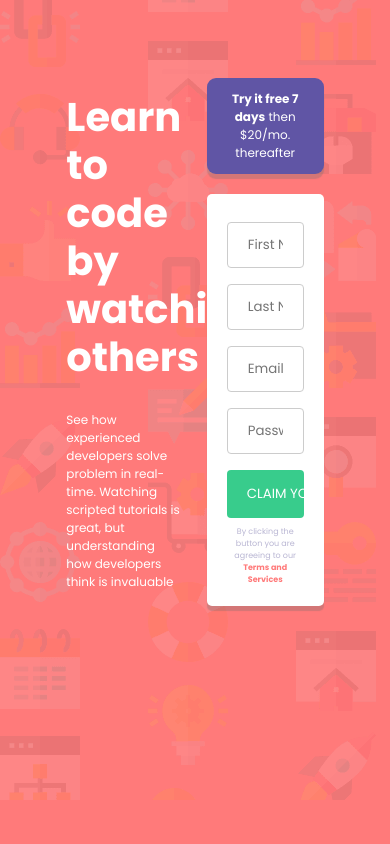
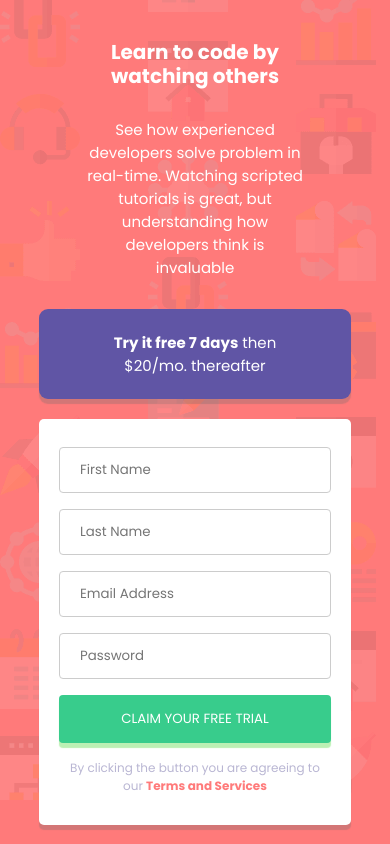
Before and after one commit to Terdanny1/Zuri-Media-Query-Task, a plain HTML site: page index.html in a window 390 px wide. Drawn offline with Linux system fonts and the light colour scheme.

Commit message:
finalizing the responsiveness

```diff
--- a/index.html
+++ b/index.html
@@ -1,41 +1,50 @@
 <!DOCTYPE html>
 <html lang="en">
   <head>
-    <meta charset="UTF-8">
-    <meta http-equiv="X-UA-Compatible" content="IE=edge">
-    <meta name="viewport" content="width=device-width, initial-scale=1.0">
+    <meta charset="UTF-8" />
+    <meta http-equiv="X-UA-Compatible" content="IE=edge" />
+    <meta name="viewport" content="width=device-width, initial-scale=1.0" />
     <title>Document</title>
 
-    <link href="https://fonts.googleapis.com/css2?family=Poppins:wght@300;400;500;600;700;800;900&display=swap" rel="stylesheet">
+    <link
+      href="https://fonts.googleapis.com/css2?family=Poppins:wght@300;400;500;600;700;800;900&display=swap"
+      rel="stylesheet"
+    />
 
-    <link rel="stylesheet" href="style.css">
+    <link rel="stylesheet" href="style.css" />
   </head>
   <body>
     <main>
       <div class="left-div">
         <h1 class="topic">Learn to code by watching others</h1>
-            <p class="text">See how experienced developers solve problem in real-time.
-                Watching scripted tutorials is great, but understanding how developers think is invaluable
+        <p class="text">
+          See how experienced developers solve problem in real-time. Watching
+          scripted tutorials is great, but understanding how developers think is
+          invaluable
         </p>
       </div>
 
       <div class="right-div">
         <div class="trial">
-               <p class="trial-text"> <span class="trial-span">Try it free 7 days</span>  then $20/mo. thereafter</p>
+          <p class="trial-text">
+            <span class="trial-span">Try it free 7 days</span> then
+            <br />$20/mo. thereafter
+          </p>
         </div>
 
         <div class="form-div">
           <form action="">
-                <input type="text" name="" id="" placeholder="First Name">
-                <input type="text" name="" id="" placeholder="Last Name">
-                <input type="email" name="" id="" placeholder="Email Address">
-                <input type="password" name="" id="" placeholder="Password">
-                <input type="submit" value="CLAIM YOUR FREE TRIAL" class="submit">
-                <p class="terms">By clicking the button you are agreeing to our <span>Terms and Services</span> </p>
+            <input type="text" name="" id="" placeholder="First Name" />
+            <input type="text" name="" id="" placeholder="Last Name" />
+            <input type="email" name="" id="" placeholder="Email Address" />
+            <input type="password" name="" id="" placeholder="Password" />
+            <input type="submit" value="CLAIM YOUR FREE TRIAL" class="submit" />
+            <p class="terms">
+              By clicking the button you are agreeing to <br class="mobile-terms"> our
+              <span>Terms and Services</span>
+            </p>
           </form>
         </div>
-
-
       </div>
     </main>
   </body>
--- a/style.css
+++ b/style.css
@@ -34,12 +34,12 @@ main {
 .topic {
   line-height: 1.2;
   font-weight: 700;
-font-size: 40px;
+  font-size: 40px;
 }
 
-.text{
-    margin-top: 30px;
-    font-size: 12px;
+.text {
+  margin-top: 30px;
+  font-size: 12px;
 }
 
 .trial {
@@ -52,9 +52,8 @@ font-size: 40px;
   font-size: 12px;
 }
 
-.trial-span{
-    color: #fff;
-
+.trial-span {
+  color: #fff;
 }
 
 .form-div {
@@ -80,24 +79,88 @@ input {
 
 input:focus {
   border: solid 1px hsl(248, 32%, 49%);
-  outline:  solid 1px hsl(248, 32%, 49%);
+  outline: solid 1px hsl(248, 32%, 49%);
 }
 
 .submit {
   background-color: hsl(154, 59%, 51%);
+  box-shadow: 0px 5px 1px 0px rgba(31, 206, 8, 0.3);
   color: white;
   padding: 14px 20px;
   border: none;
   cursor: pointer;
 }
 
+.submit:hover {
+  background-color: hsl(154, 59%, 70%);
+}
+
 .terms {
   color: hsl(246, 25%, 77%);
   font-size: 8px;
   text-align: center;
+  margin: 10px;
+}
+br {
+  display: none;
 }
 
+.mobile-terms{
+    display: none;
+}
 span {
   color: hsl(0, 100%, 74%);
   font-weight: bold;
 }
+
+@media only screen and (max-width: 680px) {
+  main {
+    flex-direction: column;
+    width: 100%;
+    margin: 10px 0;
+    padding: 0;
+  }
+
+  .topic {
+    text-align: center;
+    font-size: 20px;
+    margin-top: 30px;
+    width: 60%;
+  }
+
+  .text {
+    text-align: center;
+    justify-content: center;
+    font-size: 15px;
+    text-justify: inter-word;
+    margin-bottom: 30px;
+    width: 70%;
+  }
+
+  .right-div {
+    margin: 0;
+    width: 80%;
+  }
+
+  .left-div {
+    margin: 0;
+    width: 80%;
+    display: flex;
+    flex-direction: column;
+    align-items: center;
+  }
+  .trial-text {
+    padding: 10px 50px;
+    font-size: 15px;
+  }
+  br {
+    display: block;
+  }
+  .mobile-terms{
+      display: block;
+  }
+  .terms{
+      margin-top: 8px;
+      font-size:12px;
+  }
+}
```
Lines whose indentation alone changed are shown as unchanged.
